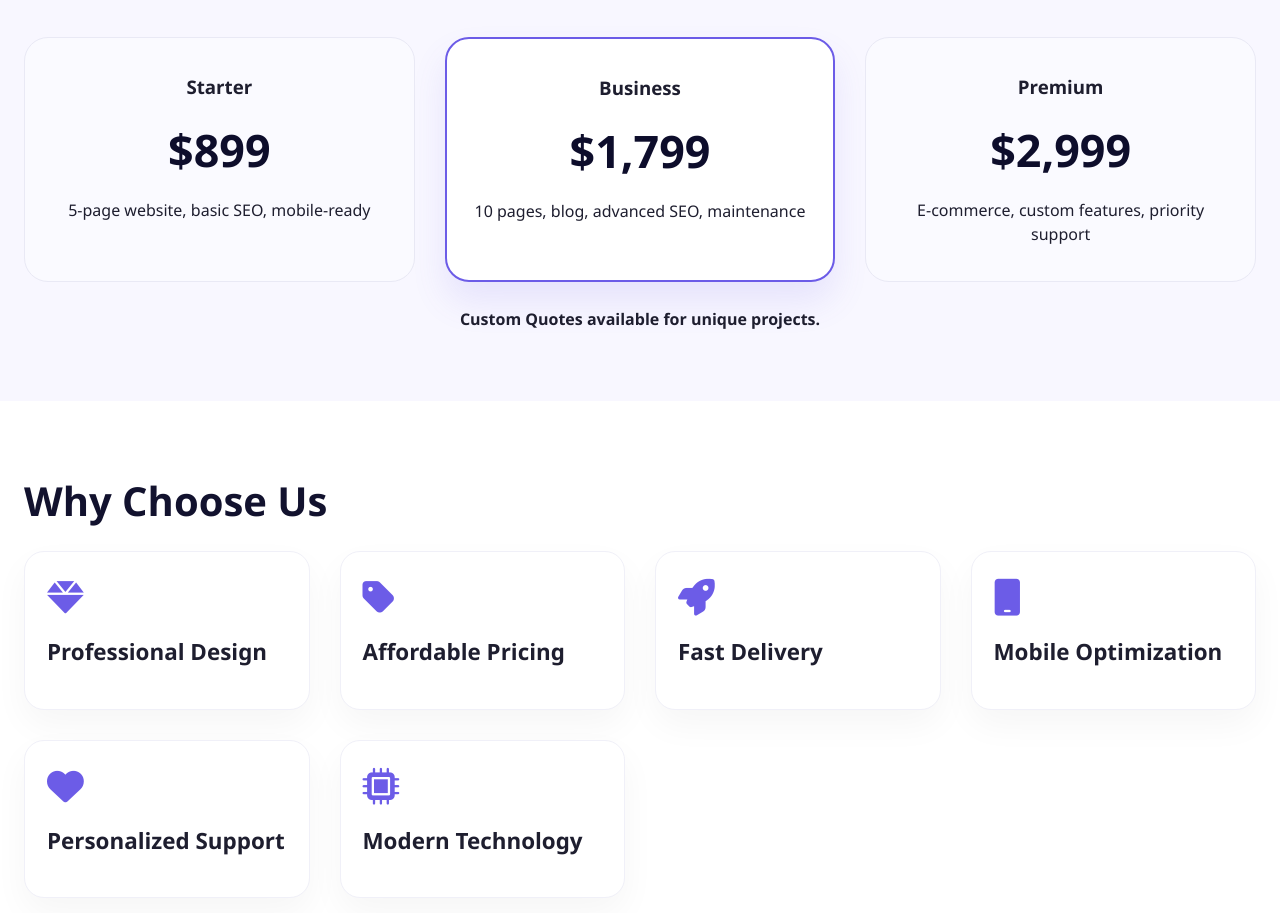
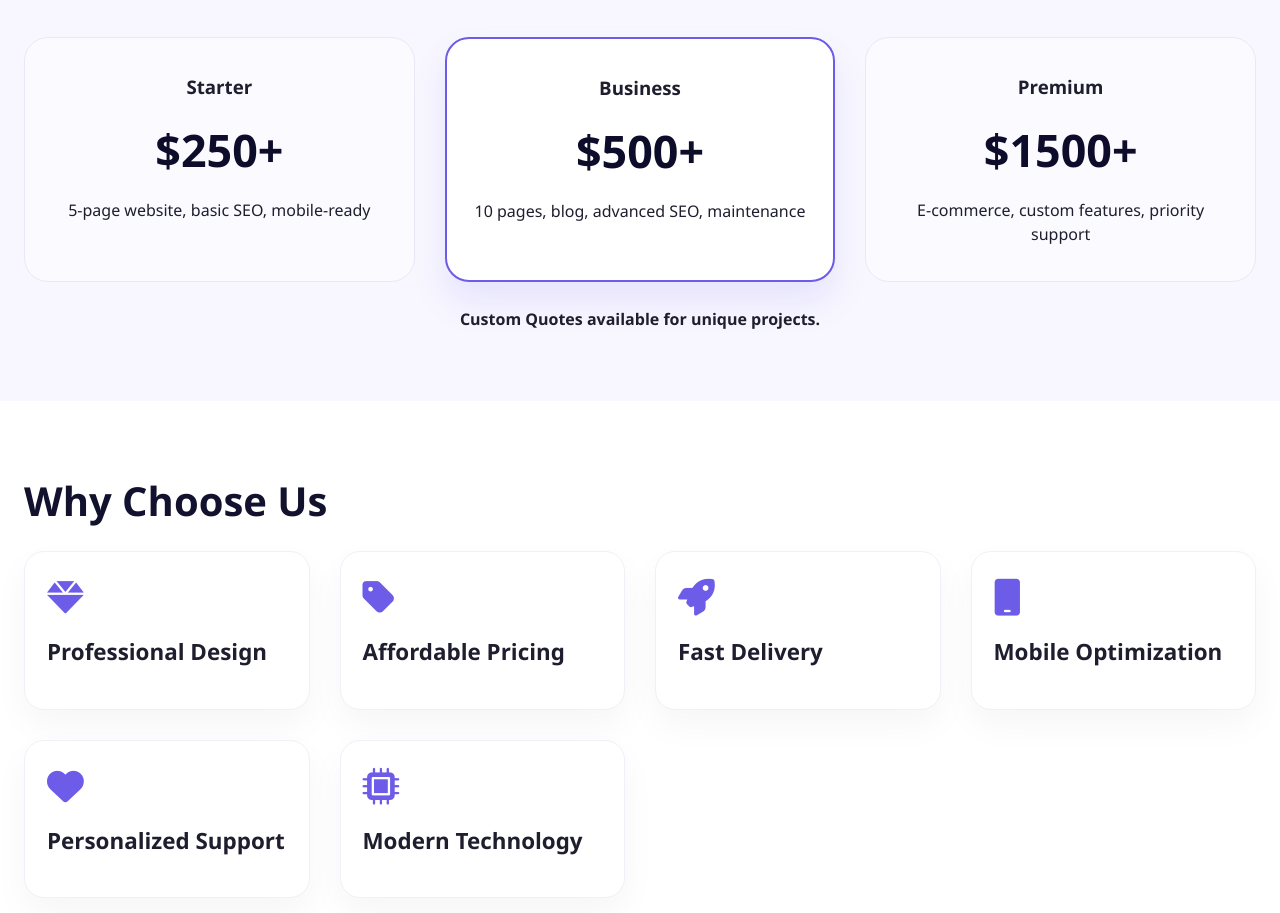
Before and after one commit to kvmkofwogwefoiwef/Nytrix-Studios, a plain HTML site: page index.html in a window 1280 px wide. Shown: the part 2545-3458 px from the top of the page. Drawn offline with Linux system fonts and the light colour scheme.

Commit message:
Update index.html

```diff
--- a/index.html
+++ b/index.html
@@ -356,9 +356,9 @@
       <h2>Pricing</h2>
       <p class="section-sub">Transparent packages for every stage.</p>
       <div class="grid-3">
-        <div class="pricing-card"><h3>Starter</h3><div class="price">$899</div><p>5-page website, basic SEO, mobile-ready</p></div>
-        <div class="pricing-card highlight"><h3>Business</h3><div class="price">$1,799</div><p>10 pages, blog, advanced SEO, maintenance</p></div>
-        <div class="pricing-card"><h3>Premium</h3><div class="price">$2,999</div><p>E-commerce, custom features, priority support</p></div>
+        <div class="pricing-card"><h3>Starter</h3><div class="price">$250+</div><p>5-page website, basic SEO, mobile-ready</p></div>
+        <div class="pricing-card highlight"><h3>Business</h3><div class="price">$500+</div><p>10 pages, blog, advanced SEO, maintenance</p></div>
+        <div class="pricing-card"><h3>Premium</h3><div class="price">$1500+</div><p>E-commerce, custom features, priority support</p></div>
       </div>
       <p style="text-align:center; margin-top:25px;"><strong>Custom Quotes available for unique projects.</strong></p>
     </div>
```
